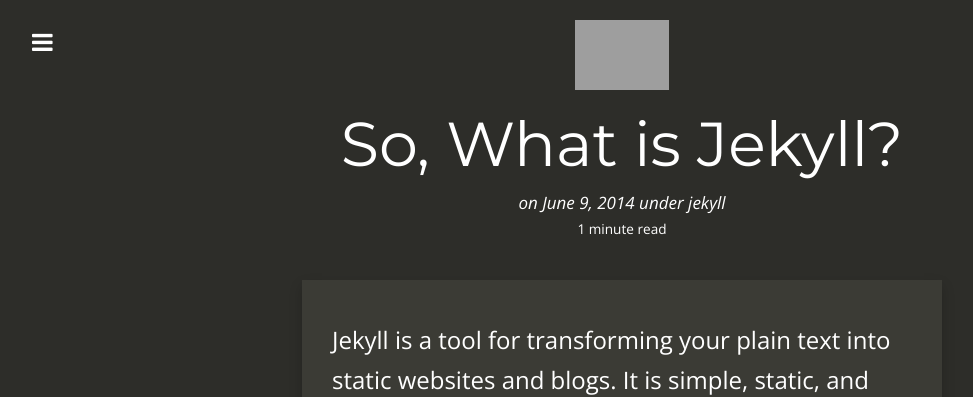
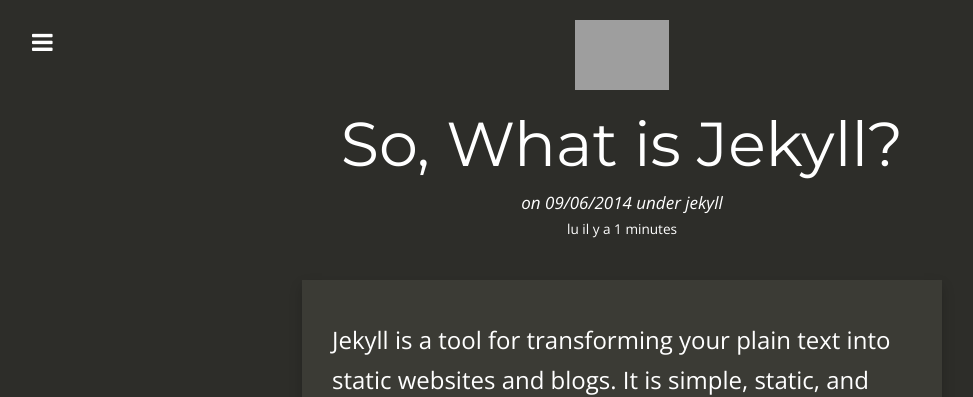
Before and after one commit to csanquer/csanquer.github.io, a Jekyll site: the page built from _posts/2014-06-09-so-what-is-jekyll.md, in a window 1280 px wide. Shown: the top 397 px of the page, without its empty margins (18-991 px from the left). Built offline with Jekyll 4.4.1, drawn with Linux system fonts in a browser that asks for light colours; nearby versions of some CDN libraries; comment, search, counter and statistics services are not loaded; grey boxes are pictures that could not be loaded.

Commit message:
customiez and translate header and page templates

```diff
--- a/_includes/header.html
+++ b/_includes/header.html
@@ -3,9 +3,13 @@
     <p>{{ site.title }}</p>
 
     <ul class="pages">
-      <li><a href="{{ site.baseurl }}/"><i class="fa fa-home"></i> Home</a></li>
-      <li><a href="{{ site.baseurl }}/posts/"><i class="fa fa-archive"></i> All Posts</a></li>
-      <li><a href="{{ site.baseurl }}/search/"><i class="fa fa-search"></i> Search</a></li>
+      <li><a href="{{ site.baseurl }}/"><i class="fa fa-home"></i> Accueil</a></li>
+      <li><a href="{{ site.baseurl }}/posts/"><i class="fa fa-archive"></i> Tous les articles</a></li>
+      <li><a href="{{ site.baseurl }}/search/"><i class="fa fa-search"></i> Recherche</a></li>
+      {% comment %}
+      <li><a href="{{ site.baseurl }}/projects/"><i class="fa fa-code"></i> Projets</a></li>
+      <li><a href="{{ site.baseurl }}/cv/"><i class="fa fa-user"></i> CV</a></li>
+      {% endcomment %}
     </ul>
 
     {% include social_links.html %}
--- a/_includes/social_links.html
+++ b/_includes/social_links.html
@@ -1,8 +1,9 @@
 <p class="links">
-  {% if site.twitter_username %}<a href="http://www.twitter.com/{{ site.twitter_username }}" target="_new"><i class="fa fa-twitter"></i></a>{% endif %}
-  {% if site.linkedin_link %}<a href="{{ site.linkedin_link }}" target="_new"><i class="fa fa-linkedin"></i></a>{% endif %}
-  {% if site.google_plus_link %}<a href="{{ site.google_plus_link }}" target="_new"><i class="fa fa-google-plus"></i></a>{% endif %}
-  {% if site.github_username %}<a href="https://github.com/{{ site.github_username }}" target="_new"><i class="fa fa-github-alt"></i></a>{% endif %}
-  {% if site.stackoverflow_link %}<a href="{{ site.stackoverflow_link }}" target="_new"><i class="fa fa-stack-overflow"></i></a>{% endif %}
-  <a href="{{ site.baseurl }}/feed.xml" target="_new"><i class="fa fa-rss"></i></a>
+  {% if site.twitter_username %}<a href="http://www.twitter.com/{{ site.twitter_username }}" title="Twitter" target="_new"><i class="fa fa-twitter"></i></a>{% endif %}
+  {% if site.linkedin_link %}<a href="{{ site.linkedin_link }}" title="Linkedin" target="_new"><i class="fa fa-linkedin"></i></a>{% endif %}
+  {% if site.google_plus_link %}<a href="{{ site.google_plus_link }}" title="Google +" target="_new"><i class="fa fa-google-plus"></i></a>{% endif %}
+  {% if site.github_username %}<a href="https://github.com/{{ site.github_username }}" title="Github" target="_new"><i class="fa fa-github-alt"></i></a>{% endif %}
+  {% if site.stackoverflow_link %}<a href="{{ site.stackoverflow_link }}" title="Stack overflow" target="_new"><i class="fa fa-stack-overflow"></i></a>{% endif %}
+  <a href="{{ site.baseurl }}/feed.xml" title="RSS feed" target="_new"><i class="fa fa-rss"></i></a>
+  {% if site.email %}<a href="mailto:{{ site.email }}" title="e-mail" ><i class="fa fa-envelope"></i></a>{% endif %}
 </p>
--- a/_layouts/post.html
+++ b/_layouts/post.html
@@ -41,14 +41,14 @@
             {% endif %}
           </span>
           {% endif %}
-          on <span itemprop="datePublished" content="2014-08-28">{{ page.date | date: "%B %-d, %Y" }}</span>
+          on <span itemprop="datePublished" content="2014-08-28">{{ page.date | date: "%d/%m/%Y" }}</span>
           {% if page.categories != empty %} under {% for category in page.categories limit:1 %}{{ category }}{% endfor %}{% endif %}
         </i></small>
       </div>
 
       <div class="read-time">
         <small>
-          {{ minutes }} minute read
+          lu il y a {{ minutes }} minutes
         </small>
       </div>
 
```
Also changed, not shown: _layouts/page.html (+18 -7 lines).
